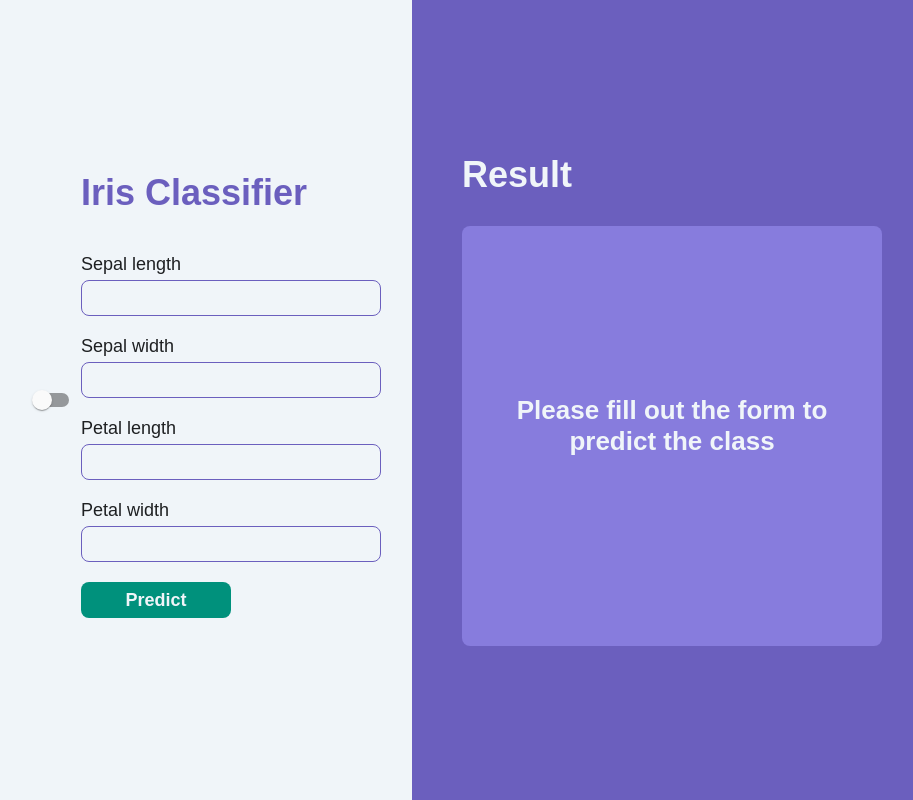
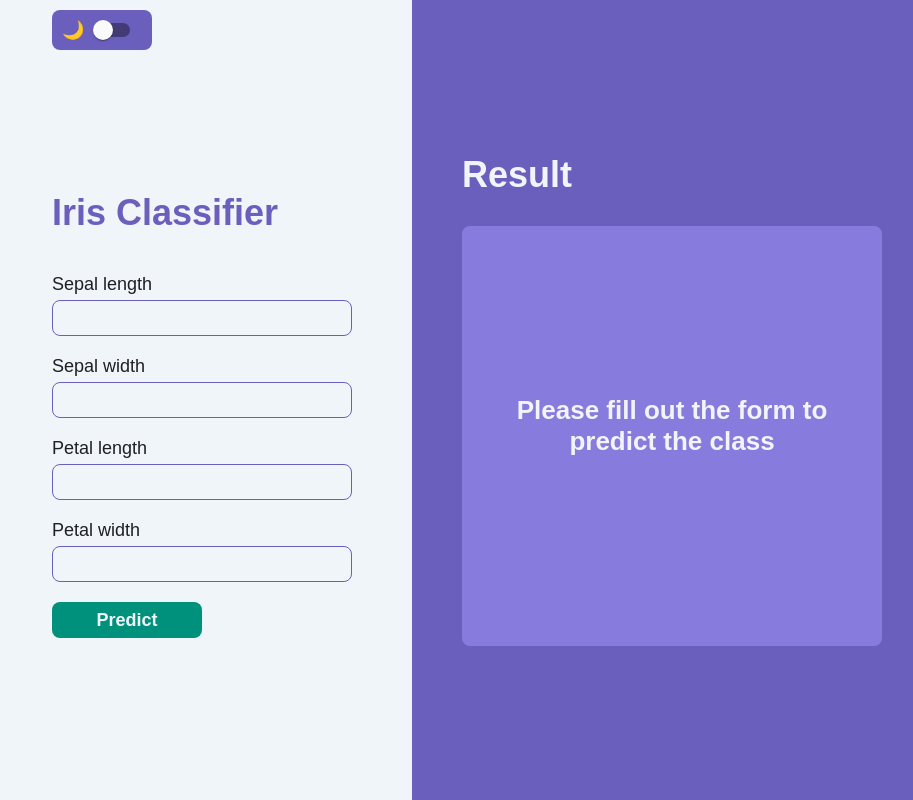
Before and after one commit to joaovictornsv/iris-classifier, a Next.js app: page / in a window 1280 px wide. Shown: the whole page, without its empty margins (8-921 px from the left). Built offline with nearby package versions, Linux system fonts and the light colour scheme.

Commit message:
feat: switch correction

```diff
--- /dev/null
+++ b/src/components/ThemeSwitch/index.tsx
@@ -0,0 +1,21 @@
+import React from 'react'
+import Switch, { SwitchProps } from '@material-ui/core/Switch'
+import * as S from './styles'
+
+const ThemeSwitch: React.FC<SwitchProps> = ({ ...props }: SwitchProps): JSX.Element => {
+  return (
+    <S.Container>
+      <S.SwitchContainer>
+        <S.Label htmlFor="switch">🌙</S.Label>
+        <Switch
+          id="switch"
+          color='default'
+          disableRipple
+          {...props}
+        />
+      </S.SwitchContainer>
+    </S.Container>
+  )
+}
+
+export default ThemeSwitch
--- /dev/null
+++ b/src/components/ThemeSwitch/styles.ts
@@ -0,0 +1,29 @@
+import styled from 'styled-components'
+
+export const Container = styled.div`
+  display: flex;
+  justify-content: flex-start;
+  height: 40px;
+  max-width: 300px;
+  width: 100%;
+  margin: 10px 0 30px;
+
+  @media(max-width: 1000px) {
+    justify-content: center;
+  }
+`
+
+export const SwitchContainer = styled.div`
+  display: flex;
+  flex-direction: row;
+  align-items: center;
+  margin: 0;
+  background-color: ${props => props.theme.colors.primary};
+  padding: 10px;
+  border-radius: 8px;
+`
+
+export const Label = styled.label`
+  font-size: 18px;
+  color: ${props => props.theme.font.primary};
+`
--- a/src/components/index.ts
+++ b/src/components/index.ts
@@ -1,3 +1,4 @@
 export { default as Input } from './Input'
 export { default as ButtonSubmit } from './ButtonSubmit'
 export { default as ErrorDiv } from './ErrorDiv'
+export { default as ThemeSwitch } from './ThemeSwitch'
--- a/src/pages/index.tsx
+++ b/src/pages/index.tsx
@@ -1,8 +1,7 @@
 import React, { FormEvent, useState, lazy, Suspense } from 'react'
 import * as yup from 'yup'
-import Switch from '@material-ui/core/Switch'
 
-import { Input, ButtonSubmit, ErrorDiv } from '../components'
+import { Input, ButtonSubmit, ErrorDiv, ThemeSwitch } from '../components'
 import Main from '../styles/pages/Main'
 import Form from '../styles/pages/Form'
 import Result from '../styles/pages/Result'
@@ -112,9 +111,7 @@ export default function Home({ toggleTheme }: IHome): JSX.Element {
     <Main>
 
       <Form.Container>
-        <Switch
-          color='default'
-          disableRipple
+        <ThemeSwitch
           onChange={toggleTheme}
         />
         <Form.Content>
--- a/src/styles/pages/Form/index.ts
+++ b/src/styles/pages/Form/index.ts
@@ -23,12 +23,12 @@ Form.Container = styled.div`
   min-width: 420px;
   max-width: 700px;
   display: flex;
+  flex-direction: column;
   justify-content: center;
   align-items: center;
 
   @media(max-height: 450px) {
     padding: 20px 0;
-    align-items: flex-start;
   }
 
   @media(max-width: 900px) {
@@ -43,6 +43,8 @@ Form.Container = styled.div`
 Form.Content = styled.div`
   height: max-content;
   width: max-content;
+  margin: auto 0;
+  padding-bottom: 40px
 `
 
 Form.Title = styled.h1`
--- a/src/styles/pages/Result/index.ts
+++ b/src/styles/pages/Result/index.ts
@@ -14,7 +14,6 @@ interface IResult extends StyledComponentBase<any, DefaultTheme> {
 
 const Result: IResult = styled.div`
   background-color: ${props => props.theme.colors.primary};
-  height: 100%;
   min-height: 100vh;
   width: 100%;
   display: flex;
```
